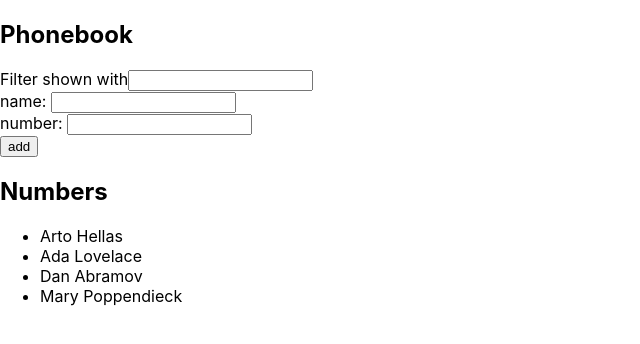
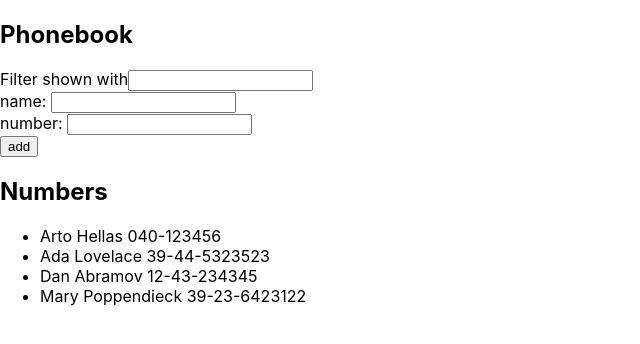
Before and after one commit to ksajan/fullstack, a React (Create React App) app in the folder part2/phonebook/: page / in a window 1280 px wide. Shown: the top 344 px of the page, without its empty margins (0-640 px from the left). Built offline with nearby package versions, Linux system fonts and the light colour scheme; the HTML template or start-up script is replaced by a standard one.

Commit message:
changes in component file

```diff
--- a/part2/phonebook/src/components/Note.js
+++ b/part2/phonebook/src/components/Note.js
@@ -2,7 +2,7 @@ import React from 'react'
 
 const Note = ({ note }) => {
   return (
-    <li>{note.name}</li>
+    <li>{note.name}{"  "}{note.number}</li>
   )
 }
 
```
